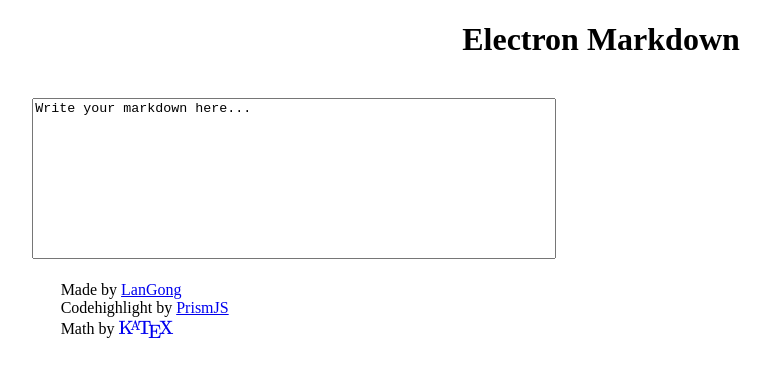
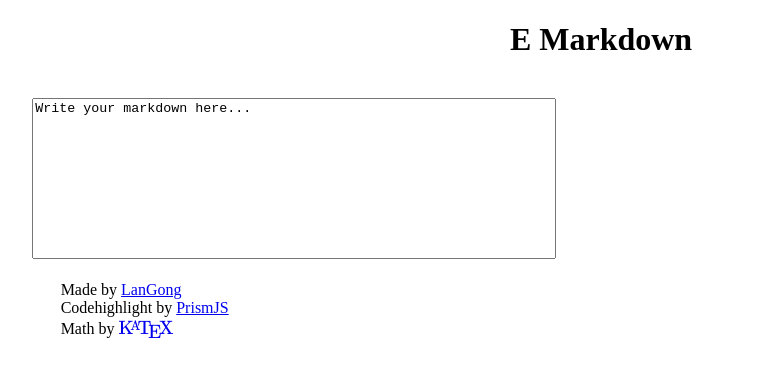
Before and after one commit to langong-dev/emarkdown, a plain HTML site: page index.html in a window 1280 px wide. Shown: the whole page, without its empty margins (39-809 px from the left). Drawn offline with nearby package versions, Linux system fonts and the light colour scheme.

Commit message:
Update index.html

```diff
--- a/index.html
+++ b/index.html
@@ -2,7 +2,7 @@
 
 <html>
   <head>
-    <title>Electron Markdown</title>
+    <title>E Markdown</title>
     <script src="./jquery.js"></script>
     <script src="https://unpkg.com/showdown/dist/showdown.min.js"></script>
     <script src="./prism.js"></script>
@@ -28,7 +28,7 @@ $(document).ready(function () { // this need jquery
   <body>
     <div class="pages">
       <center>
-        <h1>Electron Markdown</h1>
+        <h1>E Markdown</h1>
       </center>
       <br>
       <div class="left">
```
